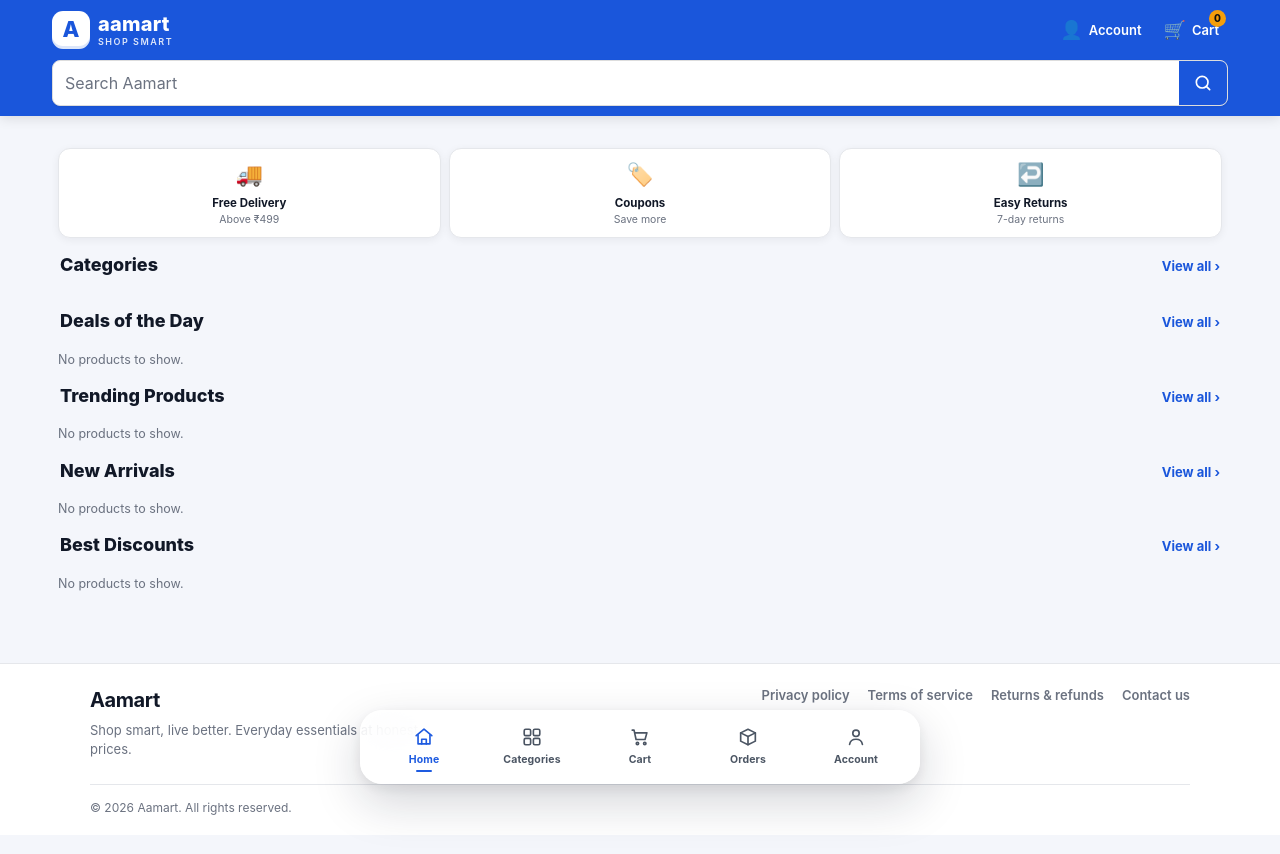
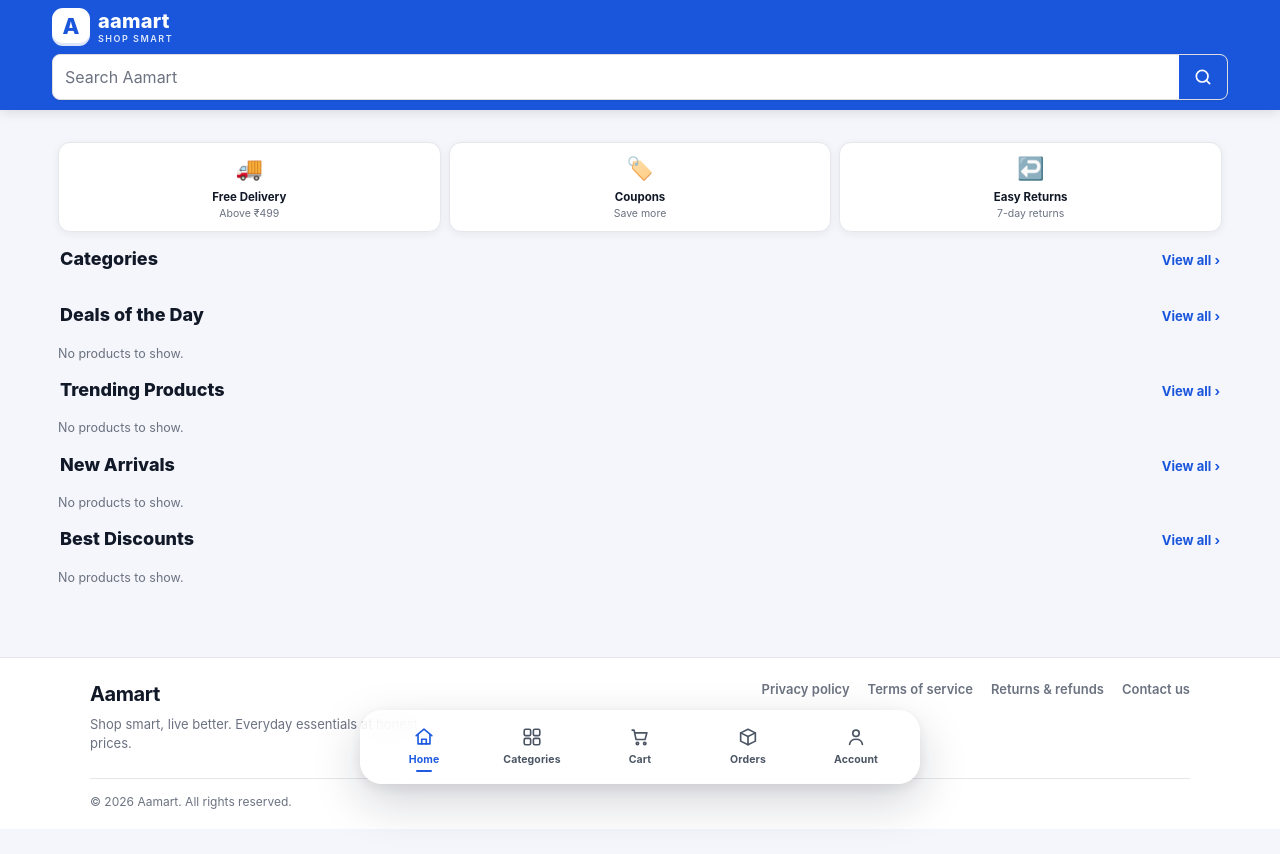
Before and after one commit to unk-nown02245/aamart, a website: page public/index.html in a window 1280 px wide. Drawn offline with Linux system fonts and the light colour scheme; no server answers.

Commit message:
Remove duplicate header account and cart links

```diff
--- a/public/index.html
+++ b/public/index.html
@@ -23,16 +23,6 @@
           <span class="brand-mark">A</span>
           <span class="brand-text">aamart<small>shop smart</small></span>
         </a>
-
-        <div class="top-actions">
-          <a class="icon-btn with-label" href="#/account" id="account-link">
-            <span aria-hidden="true">&#128100;</span><span class="label">Account</span>
-          </a>
-          <a class="icon-btn with-label cart-link" href="#/cart" aria-label="Cart">
-            <span aria-hidden="true">&#128722;</span><span class="label">Cart</span>
-            <span class="badge" id="cart-badge" hidden>0</span>
-          </a>
-        </div>
       </div>
 
       <form class="search" id="search-form" role="search" autocomplete="off">
```
